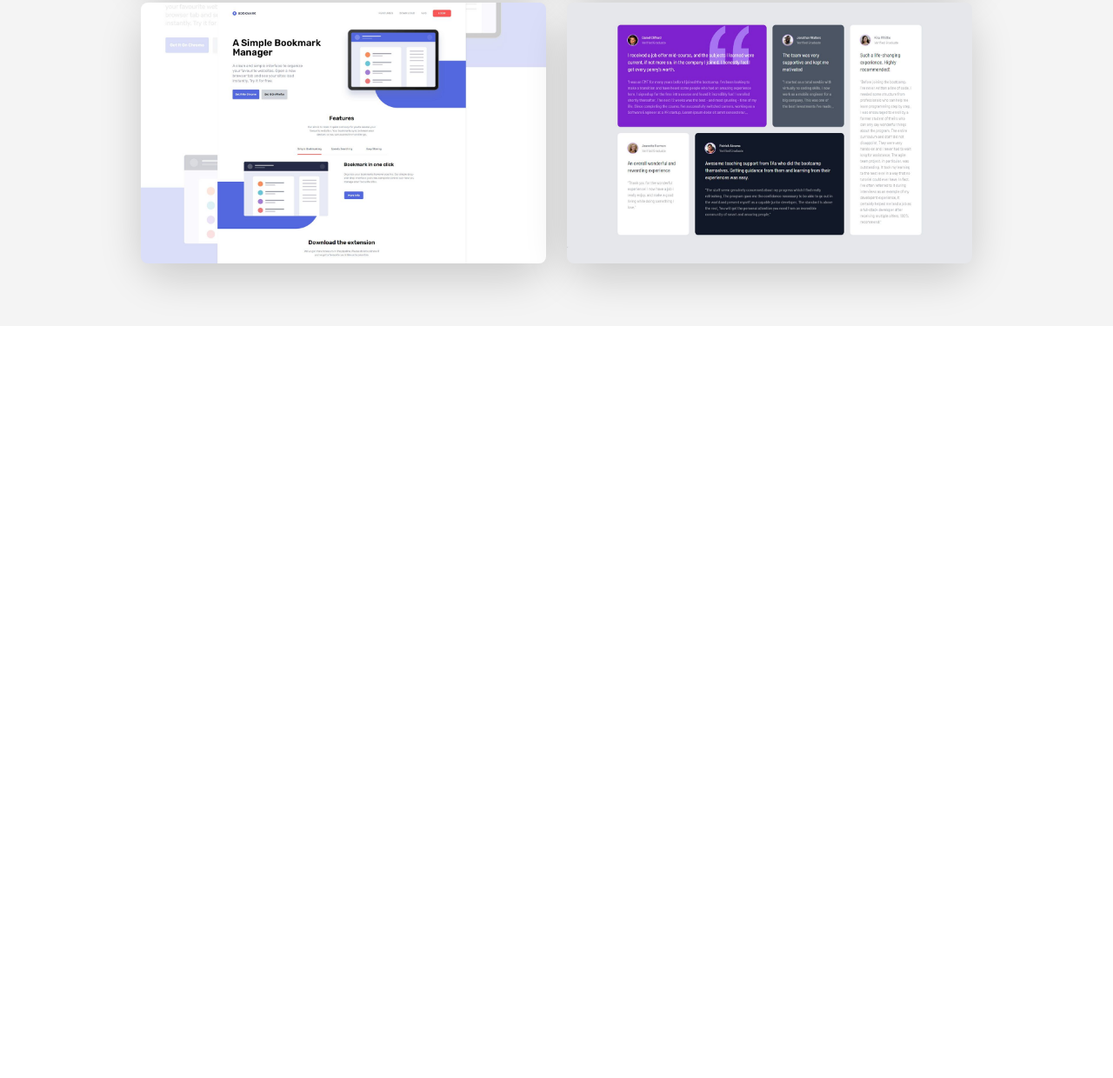
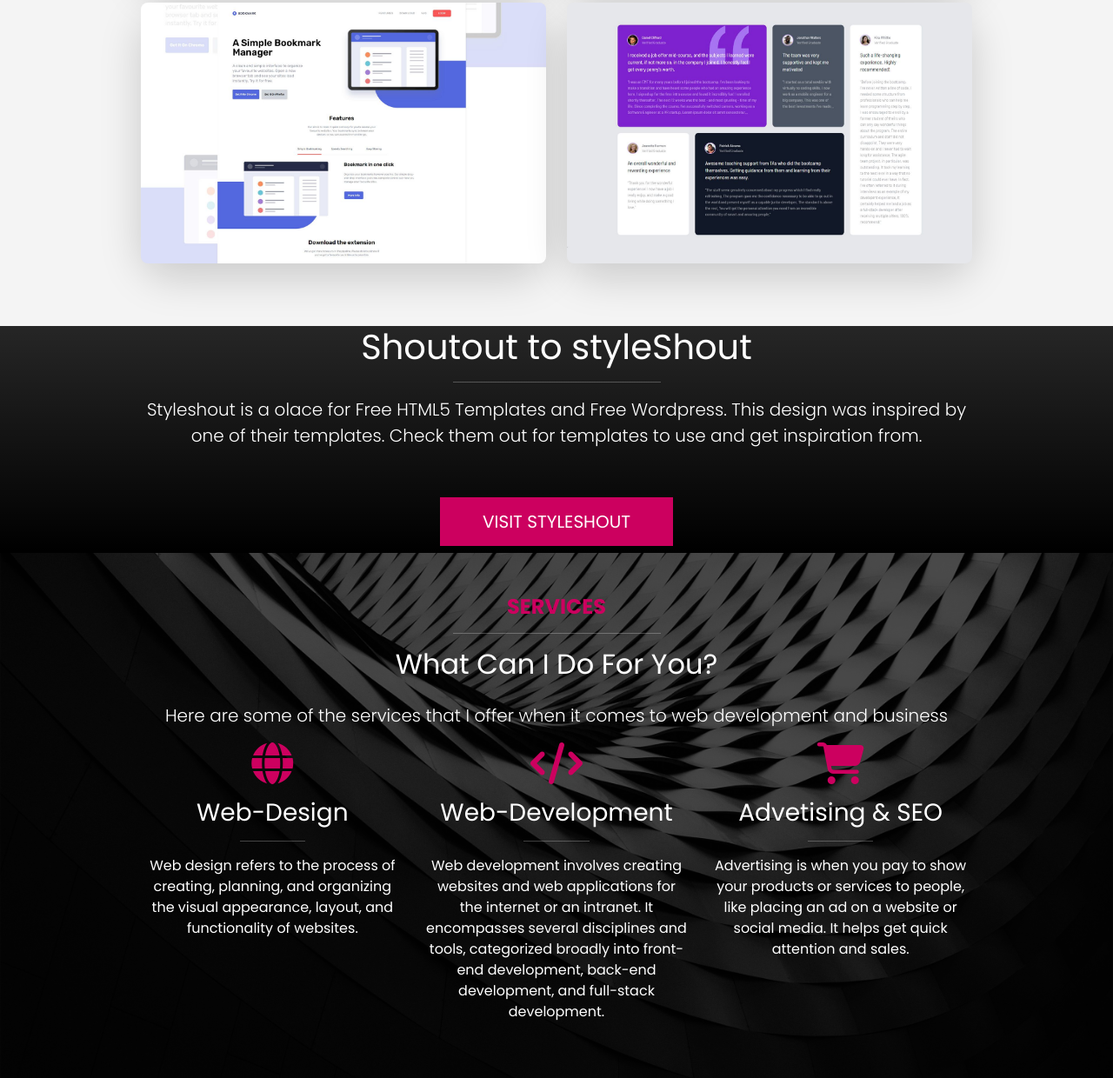
Before and after one commit to shaheencodex/Portfolio-Website, a website: page index.html in a window 1280 px wide. Shown: the part 2875-4115 px from the top of the page at 87% size. Before the commit the page ends 3250 px from the top, so only its background shows below. Drawn offline with nearby package versions, Linux system fonts and the light colour scheme; files that its build step writes are made by us from their sources.

Commit message:
StyleShout and Services

```diff
--- a/index.html
+++ b/index.html
@@ -299,6 +299,77 @@
         </div>
       </div>
     </section>
+
+    <!--Styleshout-->
+    <section class="styleshout text-bg-dark bg-gradient p-6 text-center">
+      <div class="container">
+        <div class="row">
+          <div class="col-12">
+            <h1>Shoutout to styleShout</h1>
+            <hr class="w-25 mx-auto" />
+            <p class="lead mb-5">
+              Styleshout is a olace for Free HTML5 Templates and Free Wordpress.
+              This design was inspired by one of their templates. Check them out
+              for templates to use and get inspiration from.
+            </p>
+            <a
+              href="https://styleshout.com"
+              target="_blank"
+              class="btn btn-primary btn-lg text-uppercase px-5 mx-3 my-2"
+              >Visit StyleShout</a
+            >
+          </div>
+        </div>
+      </div>
+    </section>
+
+    <!-- Services -->
+    <section class="services text-bg-dark py-5 position-relative">
+      <div class="container position-relative">
+        <div class="text-center">
+          <h4 class="text-uppercase fw-bold text-primary">Services</h4>
+          <hr class="w-25 mx-auto" />
+          <h2 class="mb-4">What Can I Do For You?</h2>
+          <p class="lead">
+            Here are some of the services that I offer when it comes to web
+            development and business
+          </p>
+        </div>
+        <div class="row">
+          <div class="col-md-4 text-center">
+            <i class="fas fa-globe fa-3x text-primary mb-3"></i>
+            <h3 class="fs-3">Web-Design</h3>
+            <hr class="w-25 mx-auto" />
+            <p>
+              Web design refers to the process of creating, planning, and
+              organizing the visual appearance, layout, and functionality of
+              websites.
+            </p>
+          </div>
+          <div class="col-md-4 text-center">
+            <i class="fas fa-code fa-3x text-primary mb-3"></i>
+            <h3 class="fs-3">Web-Development</h3>
+            <hr class="w-25 mx-auto" />
+            <p>
+              Web development involves creating websites and web applications
+              for the internet or an intranet. It encompasses several
+              disciplines and tools, categorized broadly into front-end
+              development, back-end development, and full-stack development.
+            </p>
+          </div>
+          <div class="col-md-4 text-center">
+            <i class="fas fa-shopping-cart fa-3x text-primary mb-3"></i>
+            <h3 class="fs-3">Advetising & SEO</h3>
+            <hr class="w-25 mx-auto" />
+            <p>
+              Advertising is when you pay to show your products or services to
+              people, like placing an ad on a website or social media. It helps
+              get quick attention and sales.
+            </p>
+          </div>
+        </div>
+      </div>
+    </section>
     <script src="js/bootstrap.bundle.min.js"></script>
     <script src="js/lightbox-plus-jquery.min.js"></script>
     <script src="js/script.js"></script>
--- a/scss/styles.scss
+++ b/scss/styles.scss
@@ -34,6 +34,25 @@
     opacity: 0.8;
 }
 
+.services {
+    background: url('../images/bg.jpg') no-repeat center center;
+    background-size: cover;
+    background-attachment: fixed;
+}
+
+.services::after {
+    content:'';
+    position: absolute;
+    top: 0;
+    left: 0;
+    width: 100%;
+    height: 100%;
+    background: rgba(0,0,0,0.7);
+}
+
+.services .container {
+ z-index: 10;
+}
 @media (max-width: 767px) {
     .header .social i {
         font-size: 30px;
```
